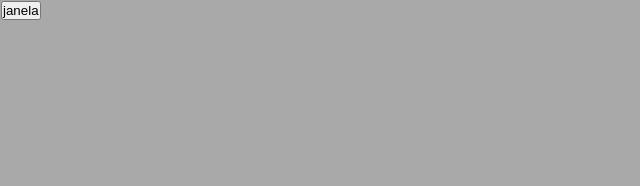
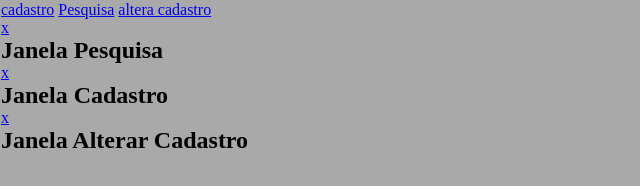
Before and after one commit to Hildemberg986/fazendaATT, an Electron app: page index.html in a window 800 px wide. Shown: the whole page, without its empty margins (0-640 px from the left). Drawn offline with Linux system fonts and the light colour scheme.

Commit message:
criação de janelas modal

```diff
--- a/index.html
+++ b/index.html
@@ -3,23 +3,26 @@
   <head>
     <title>fazenda</title>
     <link rel="stylesheet" href="style.css" />
+    <link rel="stylesheet" href="janelas.css"/>
   </head>
-  <body></body>
+
   <body>
     <div>
-      <button onclick="goToSettingsWindow()">janela</button>
-      <script>
-        const ipc = window.require("electron").ipcRenderer;
-
-        // Function that will be called on click
-        // event of "Go to settings window" button
-        function goToSettingsWindow() {
-          // Make sure to do ipc.send('some String'),
-          // where 'some String' must be same with
-          // the first parameter of ipcMain.on() in app.js
-          ipc.send("opencadastroWindow");
-        }
-      </script>
+      <a class= "link_cadastro" href="#Modal.cadastro">cadastro</a>
+      <a class= "link_pesquisa" href="#Modal.pesquisa">Pesquisa</a>
+      <a class= "link_alterar_cadastro" href="#Modal.alterar.cadastro">altera cadastro</a>
     </div>
+<div id="Modal.pesquisa" class="modalpesquisa">
+  <a href="#fechar" title="Fechar" class="fechar">x</a>
+  <h2>Janela Pesquisa</h2>
+</div>
+<div id="Modal.cadastro" class="modal cadastro">
+  <a href="#fechar" title="Fechar" class="fechar">x</a>
+  <h2>Janela Cadastro</h2>
+</div>
+<div id="Modal.alterar.cadastro" class="modal alterar cadastro">
+  <a href="#fechar" title="Fechar" class="fechar">x</a>
+  <h2>Janela Alterar Cadastro</h2>
+</div>
   </body>
 </html>
```
